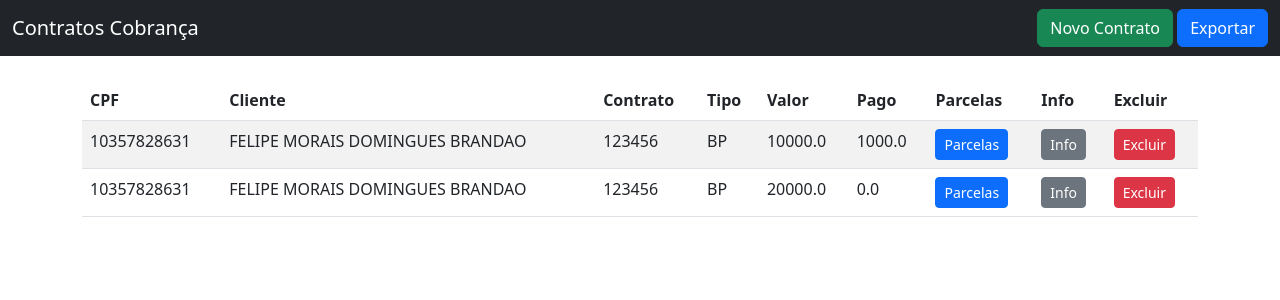
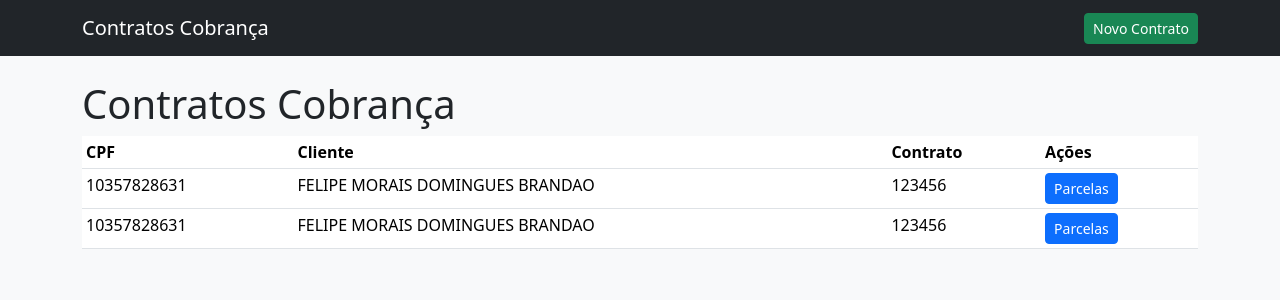
Before and after one commit to felipe4128/novo_contratos_cobranca, a Flask app: page / in a window 1280 px wide. Shown: the top 300 px of the page. Run offline with Flask 3, Linux system fonts and the light colour scheme; data comes from the database, SQL or seed files in the repository; some libraries are stand-ins or nearby versions.

Commit message:
Correções finais: fmtdate + ver_parcelas + baixar_parcela + templates atualizados

```diff
--- a/requirements.txt
+++ b/requirements.txt
@@ -2,5 +2,5 @@ Flask
 Flask_SQLAlchemy
 pandas
 XlsxWriter
+psycopg2-binary
 python-dateutil
-psycopg2-binary
--- a/templates/index.html
+++ b/templates/index.html
@@ -1,14 +1,23 @@
-<!doctype html><html lang="pt-br"><head><meta charset="utf-8"><title>Contratos Cobrança</title>
-<link href="https://cdn.jsdelivr.net/npm/bootstrap@5.3.0/dist/css/bootstrap.min.css" rel="stylesheet"></head><body>
-<nav class="navbar navbar-dark bg-dark"><div class="container-fluid"><span class="navbar-brand">Contratos Cobrança</span>
-<div><a href="{{ url_for('novo') }}" class="btn btn-success">Novo Contrato</a>
-<a href="{{ url_for('exportar') }}" class="btn btn-primary">Exportar</a></div></div></nav>
-<div class="container mt-4"><table class="table table-striped"><thead><tr>
-<th>CPF</th><th>Cliente</th><th>Contrato</th><th>Tipo</th><th>Valor</th><th>Pago</th><th>Parcelas</th><th>Info</th><th>Excluir</th>
-</tr></thead><tbody>{% for c in contratos %}<tr>
-<td>{{ c.cpf }}</td><td>{{ c.cliente }}</td><td>{{ c.numero }}</td><td>{{ c.tipo_contrato }}</td>
-<td>{{ c.valor }}</td><td>{{ c.valor_pago }}</td>
-<td><a href="{{ url_for('ver_parcelas',id=c.id) }}" class="btn btn-primary btn-sm">Parcelas</a></td>
-<td><a href="{{ url_for('editar_info',id=c.id) }}" class="btn btn-secondary btn-sm">Info</a></td>
-<td><form action="{{ url_for('delete', id=c.id) }}" method="post" style="display:inline;"><button type="submit" class="btn btn-danger btn-sm">Excluir</button></form></td>
-</tr>{% endfor %}</tbody></table></div></body></html>
+{% extends "base.html" %}
+{% block content %}
+<h1>Contratos Cobrança</h1>
+<table class="table table-sm">
+  <thead>
+    <tr>
+      <th>CPF</th><th>Cliente</th><th>Contrato</th><th>Ações</th>
+    </tr>
+  </thead>
+  <tbody>
+    {% for c in contratos %}
+    <tr>
+      <td>{{ c.cpf }}</td>
+      <td>{{ c.cliente }}</td>
+      <td>{{ c.contrato or c.numero or c.id }}</td>
+      <td>
+        <a href="{{ url_for('ver_parcelas', id=c.id) }}" class="btn btn-primary btn-sm">Parcelas</a>
+      </td>
+    </tr>
+    {% endfor %}
+  </tbody>
+</table>
+{% endblock %}
```
Also changed, not shown: templates/parcelas.html (+2 -6 lines).
